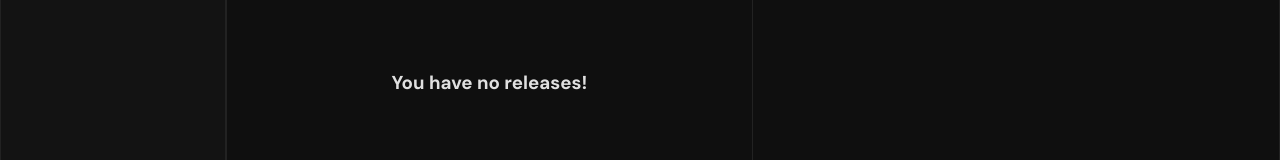
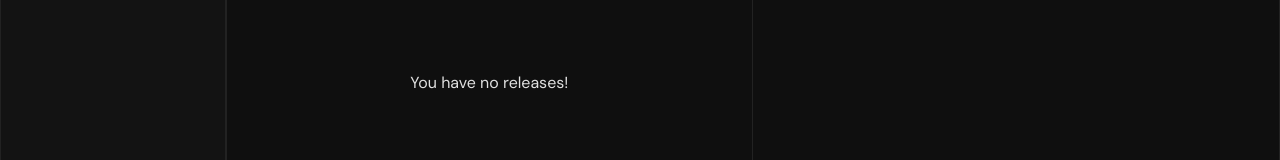
Before and after one commit to OliverSlate/songbook, a React (Vite) app: page / in a window 1280 px wide. Shown: the part 357-517 px from the top of the page. Built offline with nearby package versions, Linux system fonts and the light colour scheme; a web font is replaced by a local one.

Commit message:
updated README.md

```diff
--- a/src/components/Songs.tsx
+++ b/src/components/Songs.tsx
@@ -1,17 +1,45 @@
-import { useState } from "react";
+import { useState, useMemo } from "react";
+
+type Selection = { type: "album" | "song"; id: string } | null;
 
 export default function Songs() {
   //@ts-ignore
-  const [data, setData] = useState(() => {
+  const [albums, setAlbums] = useState(() => {
+    const stored = localStorage.getItem("albums");
+    return stored ? JSON.parse(stored) : { albums: [] };
+  });
+  const [songs, setSongs] = useState(() => {
     const stored = localStorage.getItem("songs");
-    return stored ? JSON.parse(stored) : { releases: [] };
+    return stored ? JSON.parse(stored) : { songs: [] };
   });
+  const [selected, setSelected] = useState<Selection>(null);
 
-  const isEmpty = data.releases.length === 0;
+  const isEmpty = albums.albums.length === 0 && songs.songs.length === 0;
+
+  const albumTree = useMemo(
+    () =>
+      albums.albums.map((album: any) => ({
+        album,
+        songs: songs.songs.filter((s: any) => s.albumId === album.id),
+      })),
+    [albums, songs],
+  );
+
+  const singles = useMemo(
+    () => songs.songs.filter((s: any) => s.albumId === null),
+    [songs],
+  );
 
   function addAlbum() {
-    console.log(data);
-    localStorage.setItem("songs", JSON.stringify(data));
+    /*
+      THIS FUNCTION IS TEMPORARY FOR DEVELOPMENT PURPOSES AND TESTING
+    */
+    const testAlbumData = albums;
+    testAlbumData.albums.push({ id: 0, name: "test album" });
+    const testSongData = songs;
+    testSongData.songs.push({ id: 0, name: "test song", albumId: 1 });
+    localStorage.setItem("albums", JSON.stringify(testAlbumData));
+    localStorage.setItem("songs", JSON.stringify(testSongData));
   }
 
   return (
@@ -27,7 +55,41 @@ export default function Songs() {
       </div>
       <div className="songs">
         <div className="releases">
-          {isEmpty ? <h3>You have no releases!</h3> : <p>TODO: releases</p>}
+          {isEmpty && <p>You have no releases!</p>}
+          {albumTree.map(({ album, songs }: any) => (
+            <div key={album.id} className="release-group">
+              <div
+                className={`release-item ${selected?.type === "album" && selected.id === album.id ? "selected" : ""}`}
+                onClick={() => setSelected({ type: "album", id: album.id })}
+              >
+                {album.name}
+              </div>
+              {songs.map((song: any) => (
+                <div
+                  key={song.id}
+                  className={`release-item song-item ${selected?.type === "song" && selected.id === song.id ? "selected" : ""}`}
+                  onClick={() => setSelected({ type: "song", id: song.id })}
+                >
+                  {song.name}
+                </div>
+              ))}
+            </div>
+          ))}
+
+          {singles.length > 0 && (
+            <div className="release-group">
+              <div className="release-item singles-label">Singles</div>
+              {singles.map((song: any) => (
+                <div
+                  key={song.id}
+                  className="release-item song-item"
+                  onClick={() => setSelected({ type: "song", id: song.id })}
+                >
+                  {song.name}
+                </div>
+              ))}
+            </div>
+          )}
         </div>
         <div className="current">
           Also imagine this shows the currently selected song &#40;lyrics and
```
Also changed, not shown: src/components/add-album.tsx (deleted, +0 -7 lines), src/components/add-song.tsx (deleted, +0 -7 lines), 1 other file (tests, documents, lock files or other folders).
